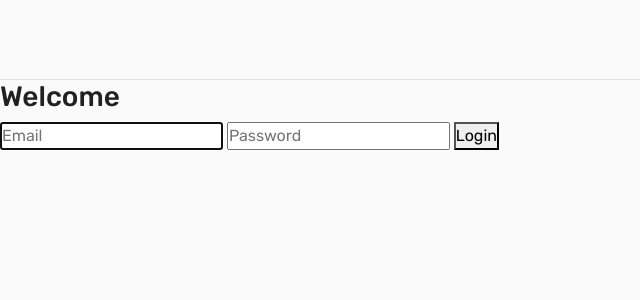
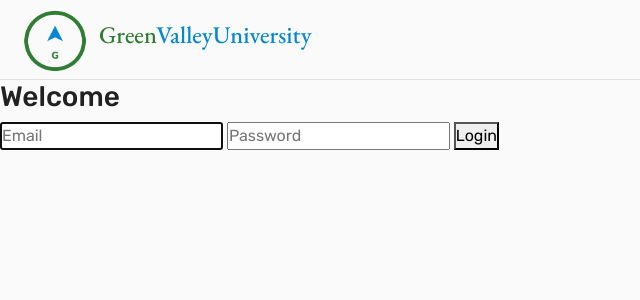
Before and after one commit to Quicco/CS50-Final-Project, a Flask app: page / in a window 1280 px wide. Shown: the top 300 px of the page, without its empty margins (0-640 px from the left). Run offline with Flask 3, Linux system fonts and the light colour scheme.

Commit message:
Update page styling

```diff
--- a/flaskr/app.py
+++ b/flaskr/app.py
@@ -49,7 +49,9 @@ def login():
 
             if results and ph.verify(results["password"], pw):
                 classes = cur.execute("SELECT * FROM class")
-                return render_template("course_class/homepage.html", classes=classes)
+                return render_template(
+                    "course_class/homepage.html", classes=classes, loggedin=True
+                )
             else:
                 # TODO: CREATE ERROR USER INPUTS
                 return "NO USER!! >:("
--- a/flaskr/templates/course_class/homepage.html
+++ b/flaskr/templates/course_class/homepage.html
@@ -11,10 +11,12 @@
     </a>
   </div>
 
+  {% if loggedin %}
   <nav>
     <form action="/logout">
       <input type="submit" value="Logout">
     </form>
+    {% endif %}
   </nav>
 </header>
 
@@ -33,6 +35,7 @@
           <th>Time Slot</th>
           <th>Location</th>
           <th>Year</th>
+          <th></th>
           </tr>
           </thead>
           <tbody>
--- a/flaskr/templates/course_class/student-list.html
+++ b/flaskr/templates/course_class/student-list.html
@@ -12,11 +12,11 @@
   {% if promotion_view %}
   <form action="/student_list" method="post">
     <input name="class_id" type="hidden" value="{{ class_id }}" />
-    <input type="submit" value="Go back">
+    <input class="back-btn" type="submit" value="Go back">
   </form>
   {% else %}
 <form action="/homepage" method="post">
-  <input type="submit" value="Go back">
+  <input class="back-btn" type="submit" value="Go back">
 </form>
   {% endif %}
 {% endblock %}
@@ -45,6 +45,7 @@
         <a class="next-btn page-link" href="{{ url_for('list', page=page+1, class_id=class_id) }}">Next</a>
       {% endif %}
       </div>
+
       <!-- Promotion Button-->
        {% if promotion_view %}
       <form action="/advance" method="post">
--- a/flaskr/templates/layout.html
+++ b/flaskr/templates/layout.html
@@ -19,6 +19,7 @@
 </head>
 
 <body>
+
    {% block body %}
 
    {% endblock %}
--- a/flaskr/templates/login-form.html
+++ b/flaskr/templates/login-form.html
@@ -1,7 +1,17 @@
 {% extends "layout.html" %}
 
 {% block body %}
-<header></header>
+
+{% block header %}
+<header class="container-fluid">
+  <div>
+    <a class="logo-container" href="{{ url_for('homepage') }}">
+      <img class="logo" src="{{ url_for('static', filename='img/GVU.png') }}" alt="Green valley university logo">
+      <h4 class="gvu"><span class="green-text">Green</span>ValleyUniversity</h4>
+    </a>
+  </div>
+</header>
+{% endblock %}
 
 <form action="/login" method="post">
   <h3 class="login-header">Welcome</h3>
--- a/flaskr/templates/student/edit-student.html
+++ b/flaskr/templates/student/edit-student.html
@@ -9,6 +9,7 @@
 {% endblock %}
 
 <form action="/confirm_edit" method="post">
+  <input type="hidden" name="action" value="">
   <input name="class_id" type="hidden" value="{{ student['class_id'] }}" />
   <input name="student_id" type="hidden" value="{{ student['student_id'] }}" />
 
```
